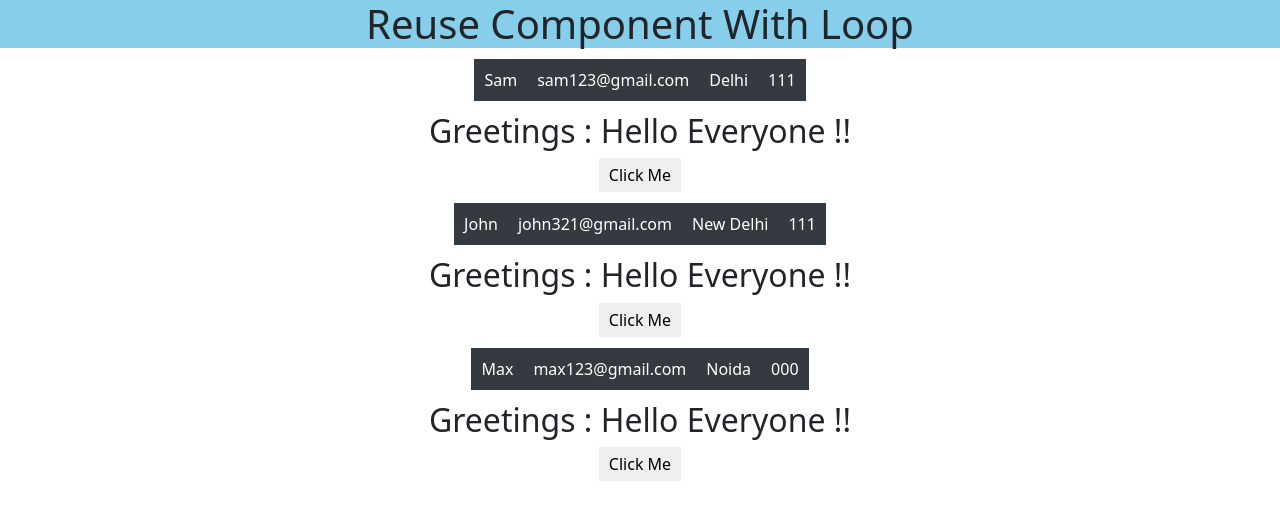
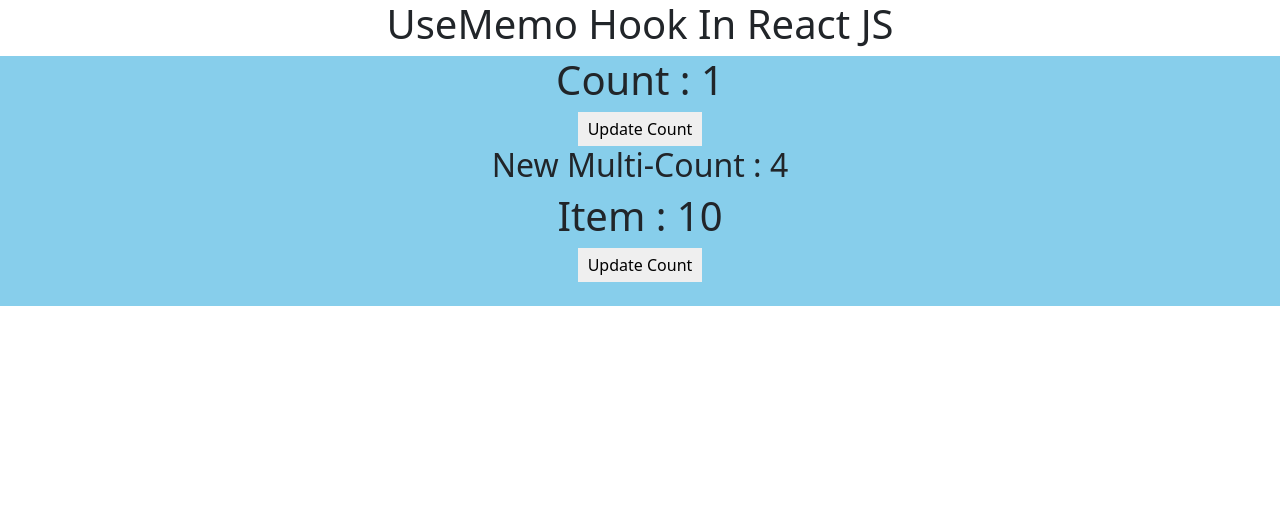
Before and after one commit to satyamn96/react_app, a React (Create React App) app: page / in a window 1280 px wide. Shown: the top 520 px of the page. Built offline with nearby package versions, Linux system fonts and the light colour scheme.

Commit message:
Pure Components and UseMemo Hook in React

```diff
--- a/src/App.js
+++ b/src/App.js
@@ -1,6 +1,7 @@
 // import logo from './logo.svg';
 import './App.css';
 import React from 'react'
+import UseMemo from './Components/UseMemo';
 // import FunctionUser from './Components/FunctionUser';
 // import ClassUser from './Components/ClassUser';
 // import Student from './Components/Student';
@@ -21,7 +22,8 @@ import React from 'react'
 // import ArrayMap from './Components/ArrayMap';
 // import BootstrapList from './Components/BootstrapList';
 // import NestedArrayList from './Components/NestedArrayList';
-import ComponentLoop from './Components/ComponentLoop';
+// import ComponentLoop from './Components/ComponentLoop';
+// import PureComponent from './Components/PureComponent';
 function App() {
 
   // function getData() {
@@ -50,7 +52,9 @@ function App() {
       {/* <ArrayMap /> */}
       {/* <BootstrapList /> */}
       {/* <NestedArrayList /> */}
-      <ComponentLoop />
+      {/* <ComponentLoop /> */}
+      {/* <PureComponent /> */}
+      <UseMemo />
        </div>
   );
 }
--- /dev/null
+++ b/src/Components/PureComponent.js
@@ -0,0 +1,23 @@
+import React, { Component ,PureComponent} from 'react'
+import PureCompChild from './PureCompChild';
+
+export default class PureComp extends PureComponent {
+
+    constructor() {
+
+        super();
+        this.state = {
+            count: 0
+        }
+    }
+  render() {
+      console.log("Checking Re-Rendering")
+    return (
+      <div>
+        <h1>Pure Component In React {this.state.count}</h1>
+        <PureCompChild count={this.state.count} />
+        <button onClick={()=>this.setState({count:this.state.count + 2})}>Update Count</button>
+      </div>
+    )
+  }
+}
--- /dev/null
+++ b/src/Components/UseMemo.js
@@ -0,0 +1,33 @@
+import React, { useState ,useMemo } from 'react'
+export default function UseMemo() {
+
+    const [count, setCount] = useState(1);
+    const [item, setItem] = useState(10);
+
+    // function multiCount(){
+    //     console.log("Multi Count Rendered");
+    //     return count*2;
+    // }
+    const multiCounts = useMemo(()=>{
+        console.log("New Multi-Count Rendered");
+        return count*4;
+    },[count]);
+    return (
+        <>
+        <h1>UseMemo Hook In React JS</h1>
+            <div className="app">
+                <div>
+                    <h1>Count : {count}</h1>
+                    <button onClick={() => setCount(count + 1)}>Update Count</button>
+                </div>
+                {/* <h3>Multi-Count : {multiCount()}</h3> */}
+                <h2>New Multi-Count : {multiCounts}</h2>
+                <div>
+                    <h1>Item : {item}</h1>
+                    <button onClick={() => setItem(item * 2)}>Update Count</button>
+                </div>
+                    <br/>
+            </div>
+        </>
+    )
+}
```
Also changed, not shown: src/Components/PureCompChild.js (added, +13 -0 lines).
